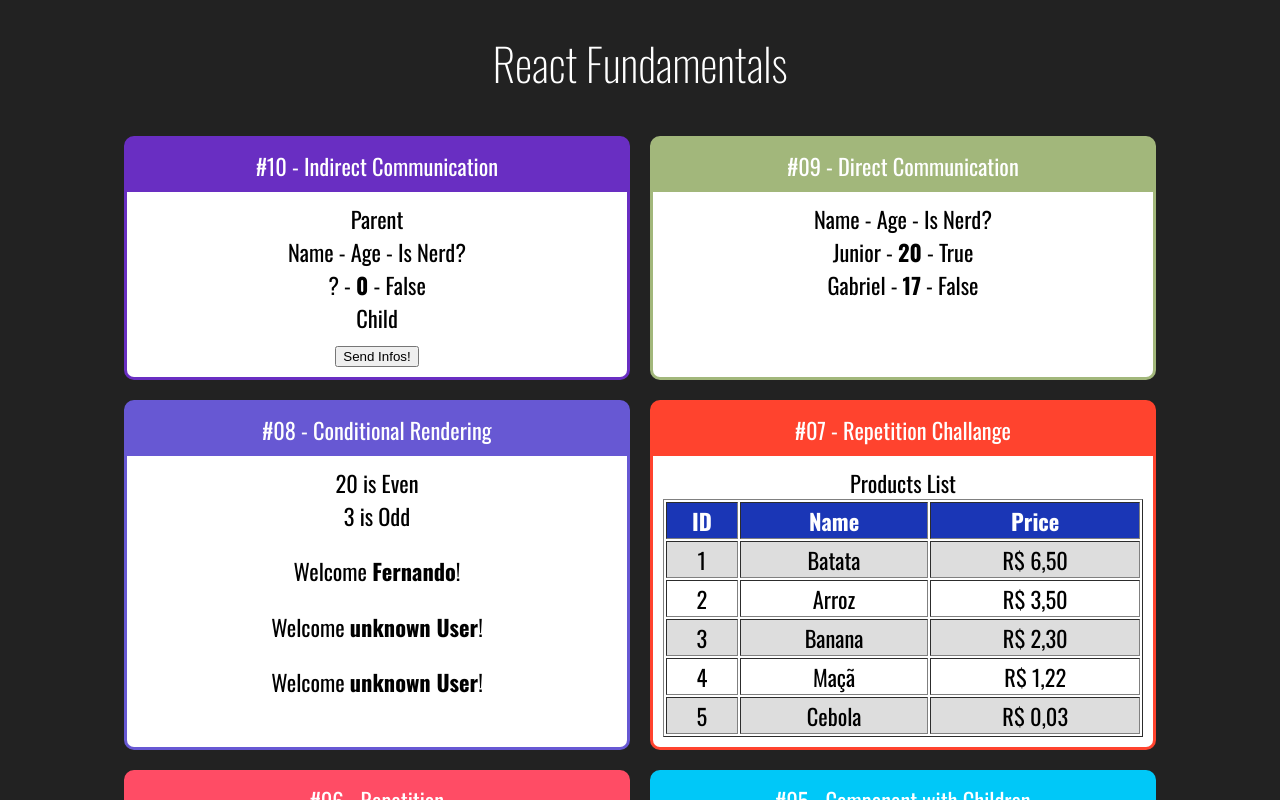
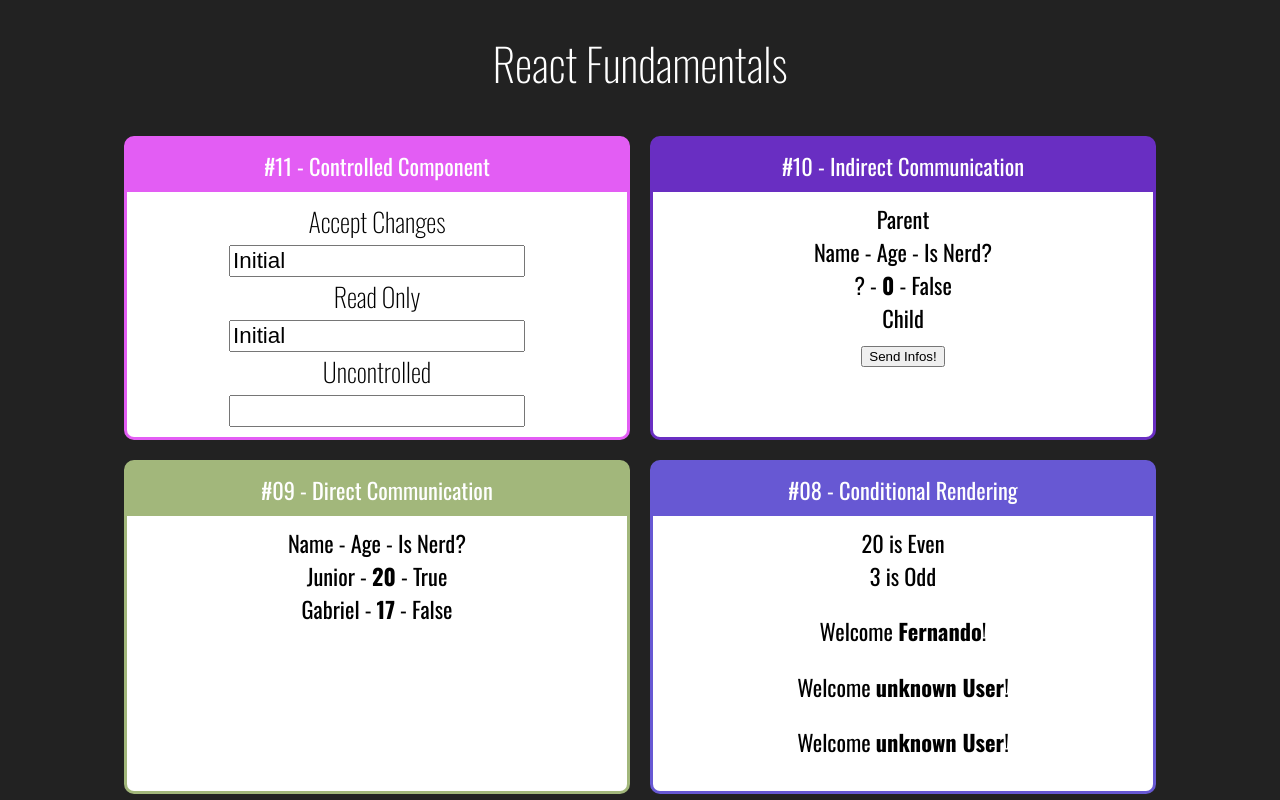
Before and after one commit to MagnunAVF/react-redux-skills, a React (Create React App) app in the folder react-fundamentals/: page / in a window 1280 px wide. Shown: the top 800 px of the page. Built offline with nearby package versions, Linux system fonts and the light colour scheme.

Commit message:
Create controlled and uncontrolled components

```diff
--- a/react-fundamentals/src/App.jsx
+++ b/react-fundamentals/src/App.jsx
@@ -1,6 +1,7 @@
 import "./App.css";
 import React from "react";
 
+import Input from './components/form/Input'
 import IndirectParent from "./components/communication/IndirectParent";
 import DirectParent from "./components/communication/DirectParent";
 import UserInfo from "./components/conditional/UserInfo";
@@ -20,6 +21,10 @@
     <h1>React Fundamentals</h1>
 
     <div className="Cards">
+      <Card title="#11 - Controlled Component" color="#e35df4">
+        <Input />
+      </Card>
+
       <Card title="#10 - Indirect Communication" color="#692ec2">
         <IndirectParent />
       </Card>
--- /dev/null
+++ b/react-fundamentals/src/components/form/Input.css
@@ -0,0 +1,3 @@
+.Input input {
+  font-size: 1.4rem;
+}
--- /dev/null
+++ b/react-fundamentals/src/components/form/Input.jsx
@@ -0,0 +1,19 @@
+import './Input.css'
+import React, { useState } from "react";
+
+export default (props) => {
+    const [value, setValue] = useState('Initial')
+
+    function handleChange(e) {
+        setValue(e.target.value)
+    }
+
+  return <div className="Input">
+      <h3>Accept Changes</h3>
+      <input value={value} onChange={handleChange}/>
+      <h3>Read Only</h3>
+      <input value={value} readOnly/>
+      <h3>Uncontrolled</h3>
+      <input value={undefined}/>
+  </div>;
+};
```
